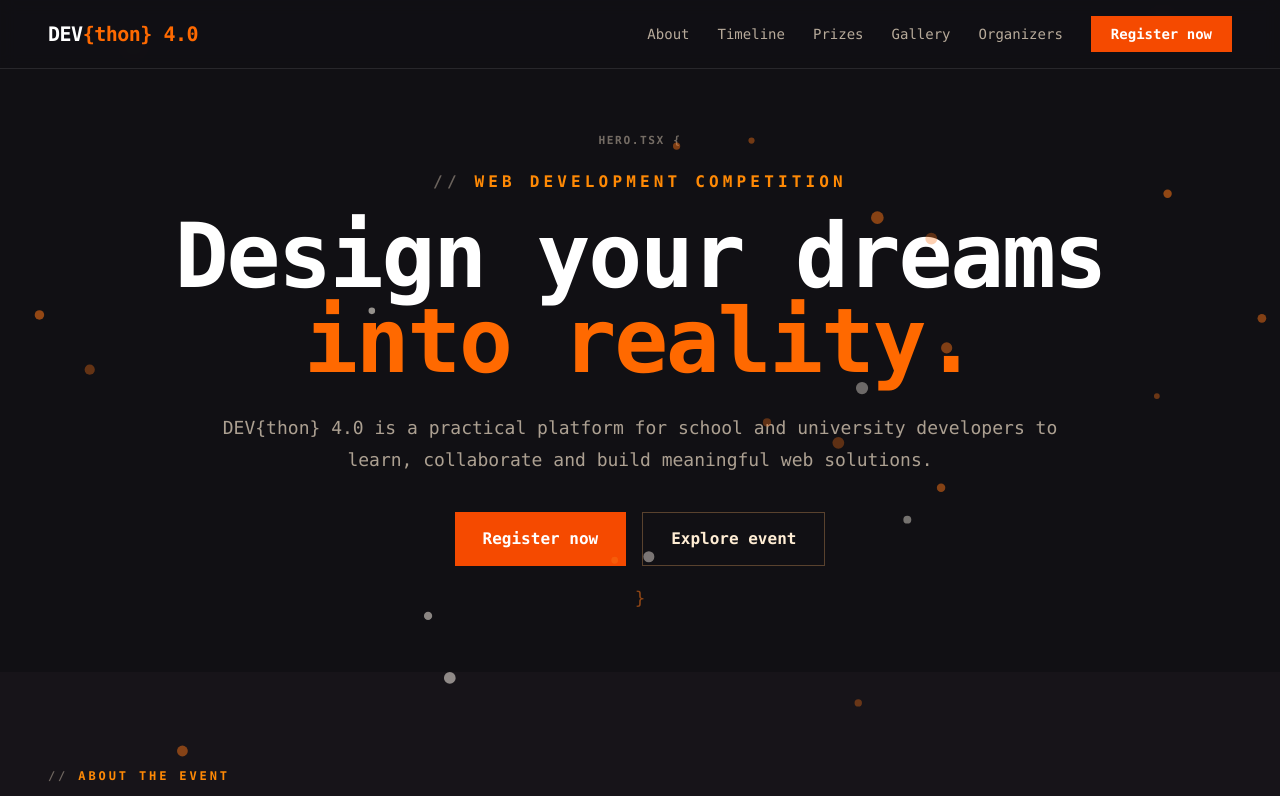
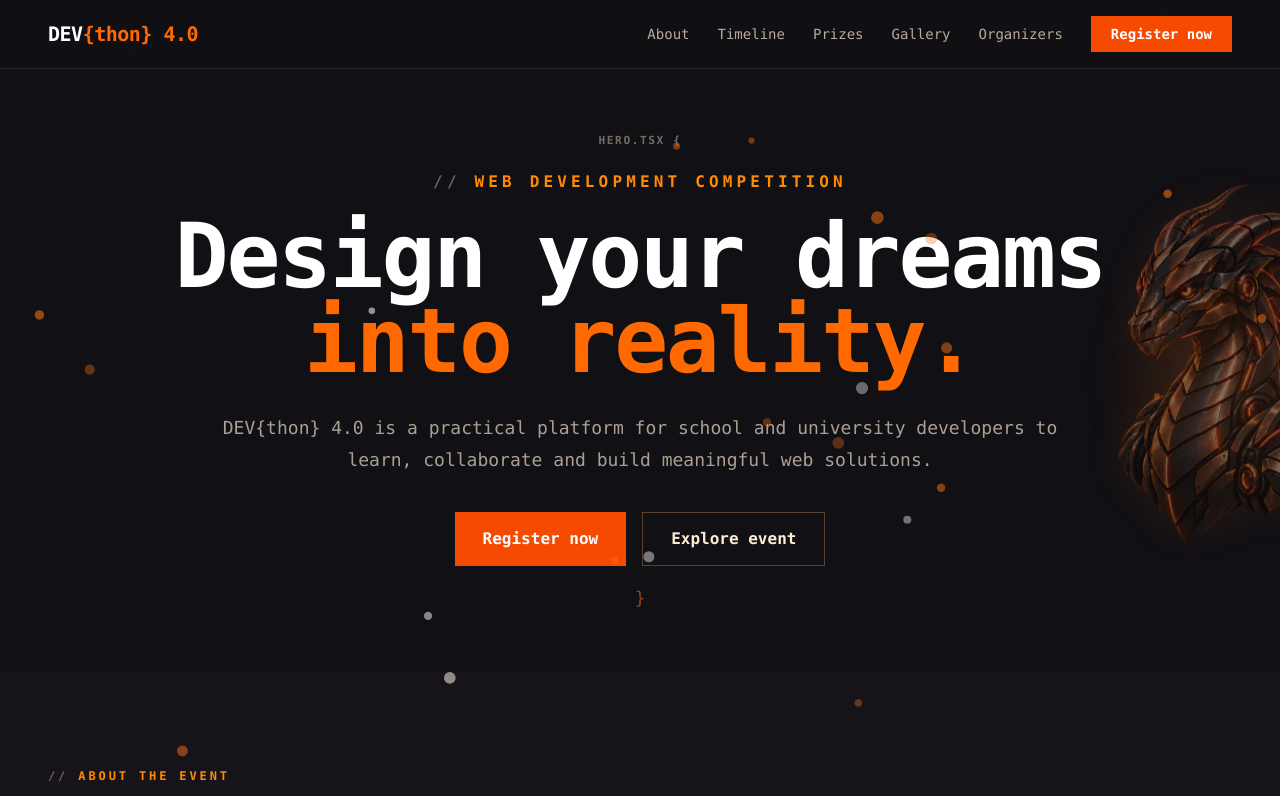
Before and after one commit to hirunjayalath/devthon-4.0-web, a React (Vite) app: page / in a window 1280 px wide. Shown: the top 796 px of the page. Built offline with nearby package versions, Linux system fonts and the light colour scheme; no server answers.

Commit message:
Add mouse-reactive dragon guardian

```diff
--- /dev/null
+++ b/src/DragonGuardian.tsx
@@ -0,0 +1,92 @@
+import { useEffect, useRef, type RefObject } from 'react'
+import dragonImage from './assets/dragon/devthon-dragon.png'
+
+type DragonGuardianProps = {
+  hostRef: RefObject<HTMLElement | null>
+}
+
+function clamp(value: number, min: number, max: number) {
+  return Math.min(max, Math.max(min, value))
+}
+
+export function DragonGuardian({ hostRef }: DragonGuardianProps) {
+  const guardianRef = useRef<HTMLDivElement>(null)
+
+  useEffect(() => {
+    const guardian = guardianRef.current
+    const host = hostRef.current
+    if (!guardian || !host) return
+
+    const finePointer = window.matchMedia('(min-width: 900px) and (pointer: fine)')
+    const reducedMotion = window.matchMedia('(prefers-reduced-motion: reduce)')
+    let animationFrame = 0
+    let latestPointer: PointerEvent | null = null
+
+    const resetPose = () => {
+      guardian.style.setProperty('--dragon-x', '0px')
+      guardian.style.setProperty('--dragon-y', '0px')
+      guardian.style.setProperty('--dragon-rotate', '0deg')
+      guardian.style.setProperty('--dragon-opacity', '0.38')
+      guardian.style.setProperty('--dragon-glow', '0.24')
+      guardian.style.setProperty('--dragon-brightness', '1')
+    }
+
+    const renderPose = () => {
+      animationFrame = 0
+      const pointer = latestPointer
+      if (!pointer || !finePointer.matches || reducedMotion.matches) {
+        resetPose()
+        return
+      }
+
+      const bounds = host.getBoundingClientRect()
+      const normalizedX = clamp((pointer.clientX - bounds.left) / bounds.width * 2 - 1, -1, 1)
+      const normalizedY = clamp((pointer.clientY - bounds.top) / bounds.height * 2 - 1, -1, 1)
+      const anchorX = bounds.right - bounds.width * 0.06
+      const anchorY = bounds.top + bounds.height * 0.5
+      const distance = Math.hypot(pointer.clientX - anchorX, pointer.clientY - anchorY)
+      const proximity = 1 - clamp(distance / (bounds.width * 0.72), 0, 1)
+
+      guardian.style.setProperty('--dragon-x', `${(normalizedX * 18).toFixed(2)}px`)
+      guardian.style.setProperty('--dragon-y', `${(normalizedY * 14).toFixed(2)}px`)
+      guardian.style.setProperty('--dragon-rotate', `${(normalizedY * 3.5).toFixed(2)}deg`)
+      guardian.style.setProperty('--dragon-opacity', (0.38 + proximity * 0.22).toFixed(3))
+      guardian.style.setProperty('--dragon-glow', (0.24 + proximity * 0.34).toFixed(3))
+      guardian.style.setProperty('--dragon-brightness', (1 + proximity * 0.18).toFixed(3))
+    }
+
+    const schedulePose = (event: PointerEvent) => {
+      latestPointer = event
+      if (!animationFrame) animationFrame = window.requestAnimationFrame(renderPose)
+    }
+
+    const handlePointerLeave = () => {
+      latestPointer = null
+      if (animationFrame) window.cancelAnimationFrame(animationFrame)
+      animationFrame = window.requestAnimationFrame(renderPose)
+    }
+
+    resetPose()
+    window.addEventListener('pointermove', schedulePose, { passive: true })
+    document.documentElement.addEventListener('mouseleave', handlePointerLeave)
+    finePointer.addEventListener('change', handlePointerLeave)
+    reducedMotion.addEventListener('change', handlePointerLeave)
+
+    return () => {
+      window.cancelAnimationFrame(animationFrame)
+      window.removeEventListener('pointermove', schedulePose)
+      document.documentElement.removeEventListener('mouseleave', handlePointerLeave)
+      finePointer.removeEventListener('change', handlePointerLeave)
+      reducedMotion.removeEventListener('change', handlePointerLeave)
+    }
+  }, [hostRef])
+
+  return (
+    <div ref={guardianRef} className="dragon-guardian" aria-hidden="true">
+      <div className="dragon-guardian__motion">
+        <div className="dragon-guardian__aura" />
+        <img className="dragon-guardian__image" src={dragonImage} alt="" draggable={false} />
+      </div>
+    </div>
+  )
+}
--- a/src/HeroSection.tsx
+++ b/src/HeroSection.tsx
@@ -1,9 +1,14 @@
+import { useRef } from 'react'
+import { DragonGuardian } from './DragonGuardian'
 import { triggerBuildSequence } from './heroExperienceEvents'
 
 export function HeroSection({ onRegister }: { onRegister: () => void }) {
+  const heroRef = useRef<HTMLElement>(null)
+
   return (
-    <section className="relative isolate overflow-hidden px-6 py-16 md:px-12">
-      <div className="mx-auto flex max-w-[90rem] justify-center">
+    <section ref={heroRef} className="relative isolate overflow-hidden px-6 py-16 md:px-12">
+      <DragonGuardian hostRef={heroRef} />
+      <div className="relative z-10 mx-auto flex max-w-[90rem] justify-center">
         <div className="code-frame hero-code-frame w-full min-w-0 max-w-5xl text-center" data-code-file="hero.tsx">
           <p className="code-comment mb-5 font-bold uppercase tracking-[0.26em] text-orange-400">Web development competition</p>
           <h1 className="text-[clamp(1.4rem,7vw,5.7rem)] font-black leading-[0.95] tracking-tight">
--- a/src/index.css
+++ b/src/index.css
@@ -47,6 +47,75 @@ body.is-loading { overflow: hidden; }
 .hero-code-frame {
   border-left: 0;
   padding-left: 0;
+}
+
+.dragon-guardian {
+  --dragon-x: 0px;
+  --dragon-y: 0px;
+  --dragon-rotate: 0deg;
+  --dragon-opacity: 0.38;
+  --dragon-glow: 0.24;
+  --dragon-brightness: 1;
+  position: absolute;
+  z-index: 0;
+  top: 49%;
+  right: clamp(-10rem, -8vw, -5rem);
+  width: clamp(16rem, 24vw, 27rem);
+  aspect-ratio: 1142 / 1377;
+  pointer-events: none;
+  transform: translateY(-50%);
+}
+
+.dragon-guardian__motion {
+  position: relative;
+  width: 100%;
+  height: 100%;
+  transform: translate3d(var(--dragon-x), var(--dragon-y), 0) rotate(var(--dragon-rotate));
+  transform-origin: 72% 52%;
+  transition: transform 120ms ease-out;
+  will-change: transform;
+}
+
+.dragon-guardian__aura {
+  position: absolute;
+  inset: 18% 4% 12% 8%;
+  border-radius: 50%;
+  background: radial-gradient(circle, rgba(249, 115, 22, var(--dragon-glow)) 0%, rgba(249, 115, 22, 0) 70%);
+  filter: blur(30px);
+  opacity: 0.8;
+  transition: background 180ms ease-out;
+}
+
+.dragon-guardian__image {
+  position: relative;
+  display: block;
+  width: 100%;
+  height: 100%;
+  object-fit: contain;
+  user-select: none;
+  opacity: var(--dragon-opacity);
+  filter: brightness(var(--dragon-brightness)) drop-shadow(0 0 22px rgba(249, 115, 22, var(--dragon-glow)));
+  animation: dragon-guardian-breathe 5.5s ease-in-out infinite;
+  transition: opacity 180ms ease-out, filter 180ms ease-out;
+  will-change: opacity, filter, transform;
+}
+
+@keyframes dragon-guardian-breathe {
+  0%, 100% { transform: translateY(0) scale(1); }
+  50% { transform: translateY(-7px) scale(1.012); }
+}
+
+@media (max-width: 899px) {
+  .dragon-guardian {
+    top: auto;
+    right: -5rem;
+    bottom: -2.5rem;
+    width: 12rem;
+    opacity: 0.52;
+    transform: none;
+  }
+
+  .dragon-guardian__image { animation: none; }
 }
 
 .code-comment::before {
@@ -194,4 +263,6 @@ body.is-loading { overflow: hidden; }
   .loading-wordmark::after { display: none; }
   .loading-wordmark { opacity: 1; filter: none; transform: none; }
   .reveal-on-scroll { opacity: 1; transform: none; transition: none; }
+  .dragon-guardian__motion { transform: none; transition: none; }
+  .dragon-guardian__image { animation: none; transition: none; }
 }
```
Also changed, not shown: src/assets/dragon/devthon-dragon.png (added).
